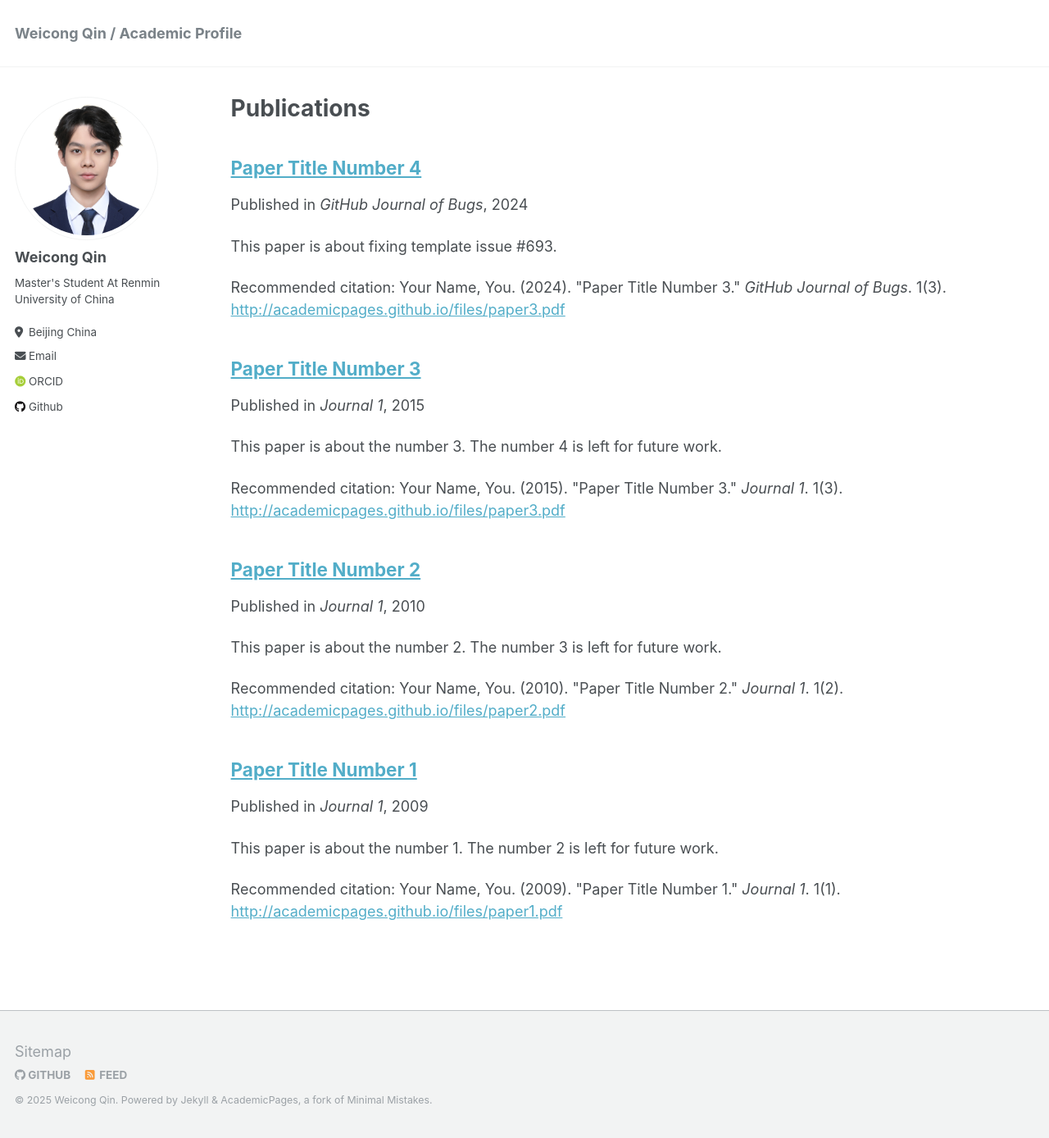
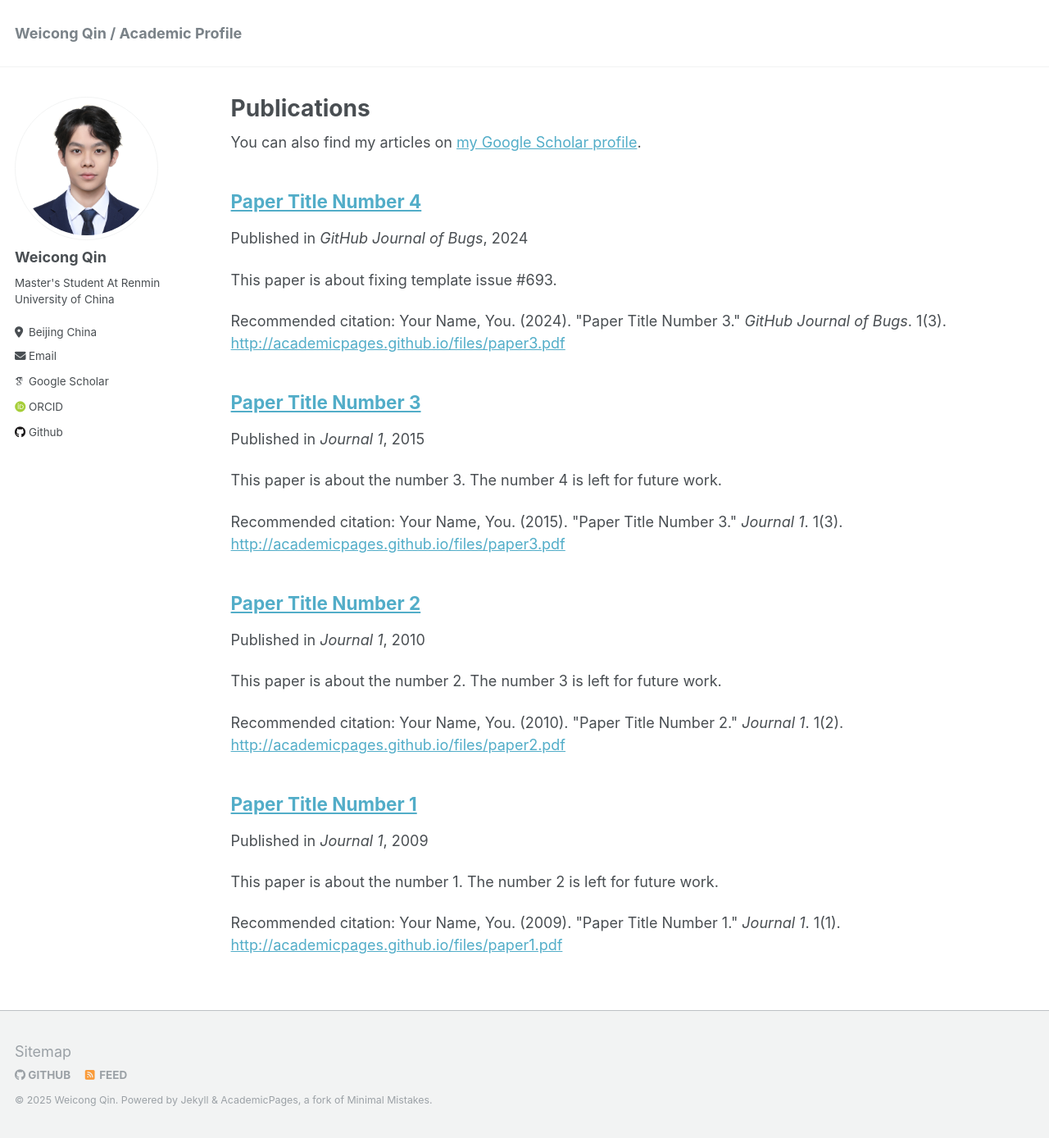
Before and after one commit to E-qin/E-qin.github.io, a Jekyll site: the page built from _pages/publications.md, in a window 1280 px wide and 1388 px high. Shown: the whole window at 82% size. Built offline with Jekyll 4.4.1, drawn with Linux system fonts in a browser that asks for light colours; some web fonts are replaced; part of the change alters nothing that is shown.

Commit message:
Update _config.yml
updata google scholar

```diff
--- a/_config.yml
+++ b/_config.yml
@@ -86,7 +86,7 @@ author:
   location         : "Beijing China"
   employer         :
   pubmed           :
-  googlescholar    : #"https://scholar.google.com/citations?user=XOEqGiEAAAAJ"
+  googlescholar    : "https://scholar.google.com/citations?user=PhghkCYAAAAJ"
   email            : "qwc@ruc.edu.cn"
   researchgate     :  # example: "https://www.researchgate.net/profile/yourprofile"
   uri              :
```
